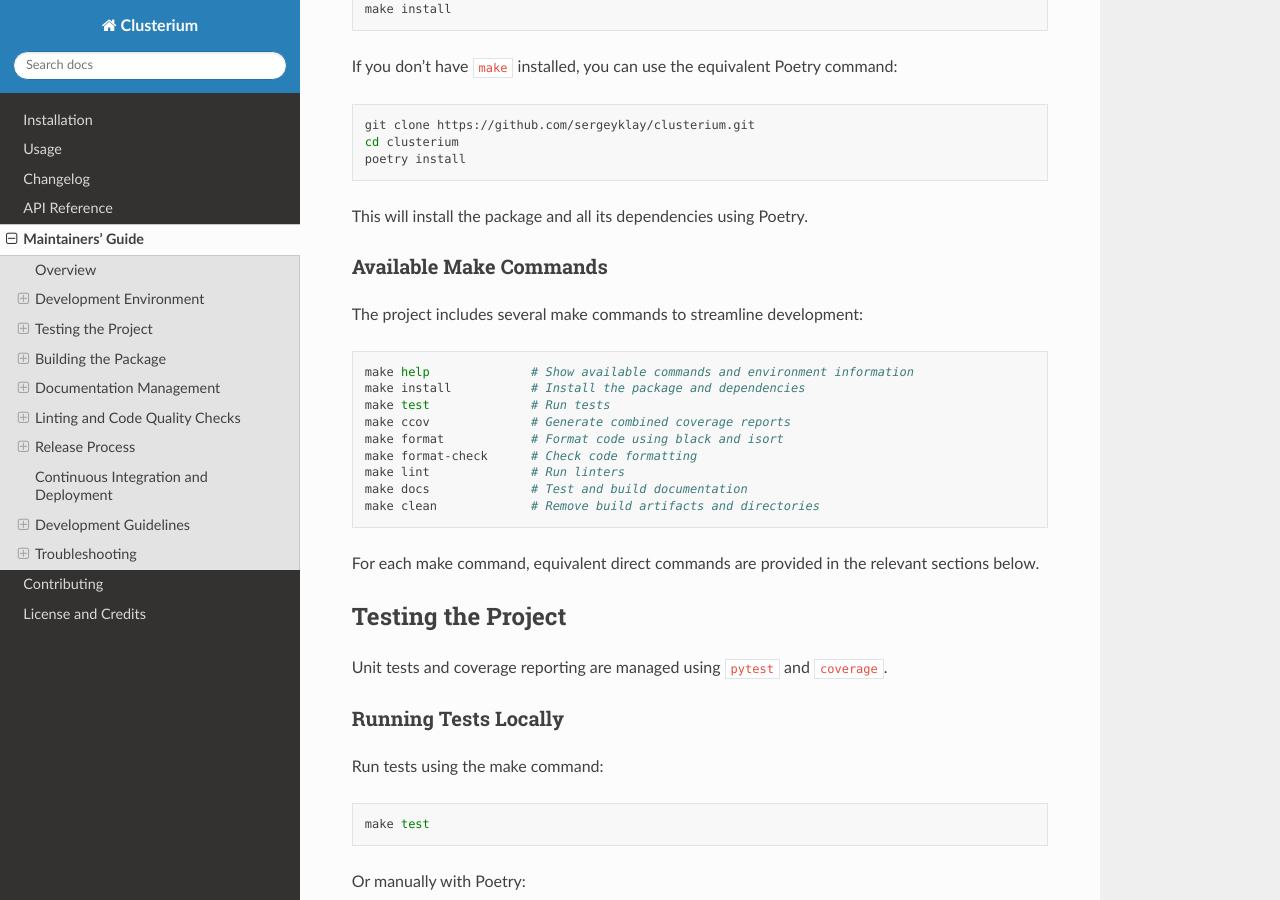
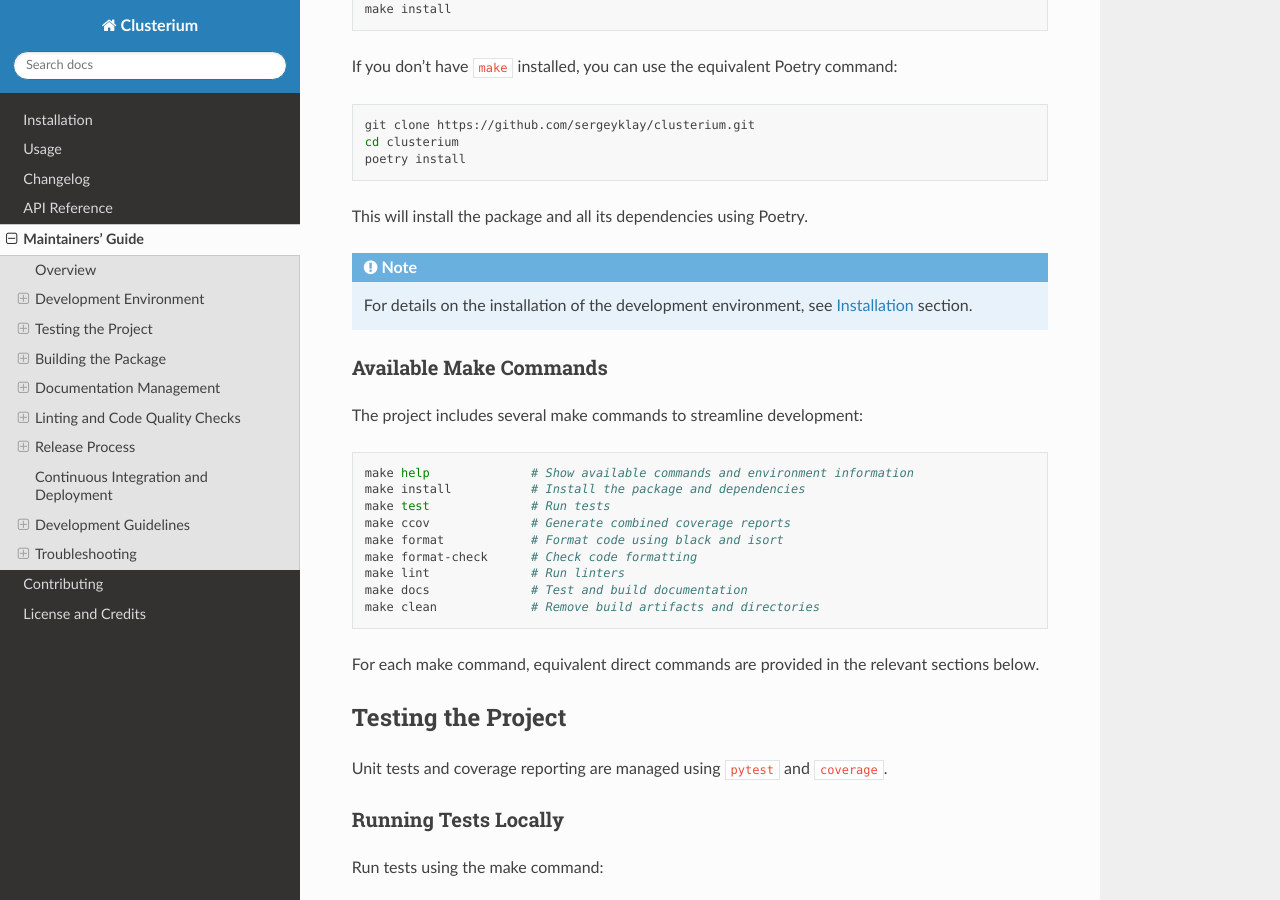
Before and after one commit to sergeyklay/clusterium, a Sphinx documentation site: the page built from docs/source/maintainers.rst, in a window 1280 px wide and 900 px high, scrolled down 1320 px. Built offline with Sphinx 7.4.7 and the Read the Docs theme 3.1.0, drawn with Linux system fonts in a browser that asks for light colours.

Commit message:
Amend documentation

```diff
--- a/docs/source/maintainers.rst
+++ b/docs/source/maintainers.rst
@@ -64,6 +64,12 @@
    poetry install
 
 This will install the package and all its dependencies using Poetry.
+
+
+.. note::
+
+   For details on the installation of the development environment, see :doc:`installation` section.
+
 
 Available Make Commands
 -----------------------
```
